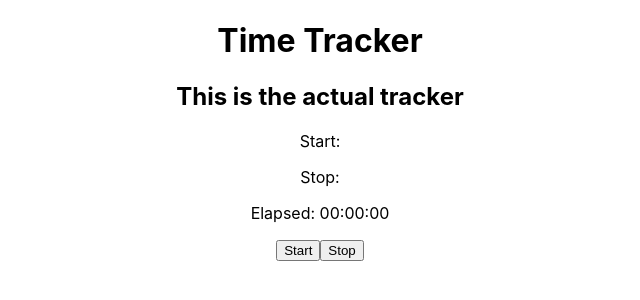
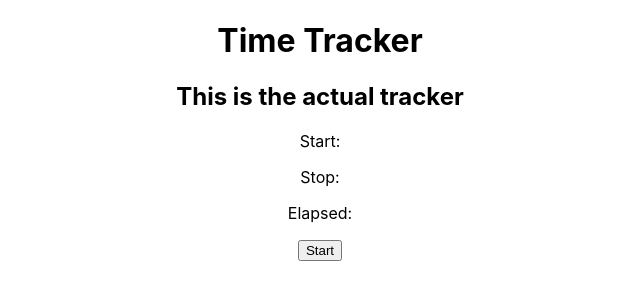
Before and after one commit to blangwell/time-tracker-react, a React (Create React App) app: page / in a window 1280 px wide. Shown: the top 300 px of the page, without its empty margins (320-960 px from the left). Built offline with nearby package versions, Linux system fonts and the light colour scheme.

Commit message:
Refactor time tracker to conditionally render start stop buttons

```diff
--- a/src/App.js
+++ b/src/App.js
@@ -1,7 +1,5 @@
 import React, { useState, useEffect } from 'react';
 import './App.css';
-import Start from './Start';
-import Stop from './Stop';
 import TimeTracker from './TimeTracker';
 
 function App() {
@@ -11,6 +9,7 @@ function App() {
   const [startTime, setStartTime] = useState(null);
   const [stopTime, setStopTime] = useState(null);
   const [elapsed, setElapsed] = useState(null);
+  const [running, setRunning] = useState(false);
 
   const getDateTime = (startStop) => {
     let dateTime = Intl.DateTimeFormat('en', {
@@ -20,19 +19,27 @@ function App() {
     }).format(Date.now());
 
     if (startStop === 'start') {
+      setRunning(true);
       setStartTime(Date.now());
       setDisplayStart(dateTime);
+      if (stopTime !== null) {
+        setDisplayElapsed(null);
+        setDisplayStop(null);
+        setElapsed(null);
+        setStopTime(null);
+      }
     } else if (startStop === 'stop') {
+      setRunning(false);
       setStopTime(Date.now());
       setDisplayStop(dateTime)
     }
-  }
+  };
 
   useEffect(() => {
     if (stopTime) {
       setElapsed((Math.round(stopTime - startTime)));
     }
-  }, [stopTime])
+  }, [startTime, stopTime]);
 
   return (
     <div className="App">
@@ -44,9 +51,10 @@ function App() {
         displayElapsed={displayElapsed}
         setDisplayElapsed={setDisplayElapsed}
         getDateTime={getDateTime}
+        running={running}
       />
     </div>
   );
-}
+};
 
 export default App;
--- a/src/Stop.js
+++ b/src/Stop.js
@@ -1,8 +1,5 @@
 export default function Stop(props) {
   return (
-    <button onClick={() => {
-      props.getDateTime('stop');
-      // props.parseTime();
-    }}>Stop</button>
+    <button onClick={() => props.getDateTime('stop')}>Stop</button>
   )
 }
--- a/src/TimeTracker.js
+++ b/src/TimeTracker.js
@@ -1,18 +1,23 @@
-import React, { useEffect } from 'react';
+import React, { useState, useEffect, useCallback, useMemo } from 'react';
 import Start from './Start';
 import Stop from './Stop';
 
 export default function TimeTracker(props) {
-  const parseTime = () => {
+  const parseTime = useCallback(() => {
     let seconds = Math.round((props.elapsed / 1000) % 60);
     let minutes = Math.round(((props.elapsed / (1000 * 60)) % 60));
     let hours = Math.round(((props.elapsed / (1000 * 60 * 60)) % 24));
-    props.setDisplayElapsed(`${hours || '00'}:${minutes || '00'}:${seconds.length > 1 ? seconds : `0${seconds}` || '00'}`);
-  }
+    if (props.elapsed !== null) {
+      props.setDisplayElapsed(`${hours || '0'} hours, ${minutes || '0'} minutes, and ${seconds.length > 1 ? seconds : `${seconds}` || '0'} seconds`);
+    }
+  }, [props]);
+
+  const start = useMemo(() => <Start getDateTime={props.getDateTime} />, [props.getDateTime])
+  const stop = useMemo(() => <Stop getDateTime={props.getDateTime} />, [props.getDateTime])
 
   useEffect(() => {
     parseTime();
-  }, [props.elapsed])
+  }, [start, stop, parseTime]);
 
   return (
     <div>
@@ -21,12 +26,8 @@ export default function TimeTracker(props) {
       <p>Stop: {props.displayStop}</p>
       <p>Elapsed: {props.displayElapsed}</p>
       <div id="timer-controls">
-        <Start getDateTime={props.getDateTime}/>
-        <Stop
-          getDateTime={props.getDateTime}
-          parseTime={parseTime}
-        />
+        {props.running ? stop : start}
       </div>
     </div>
   )
-}
+};
```
